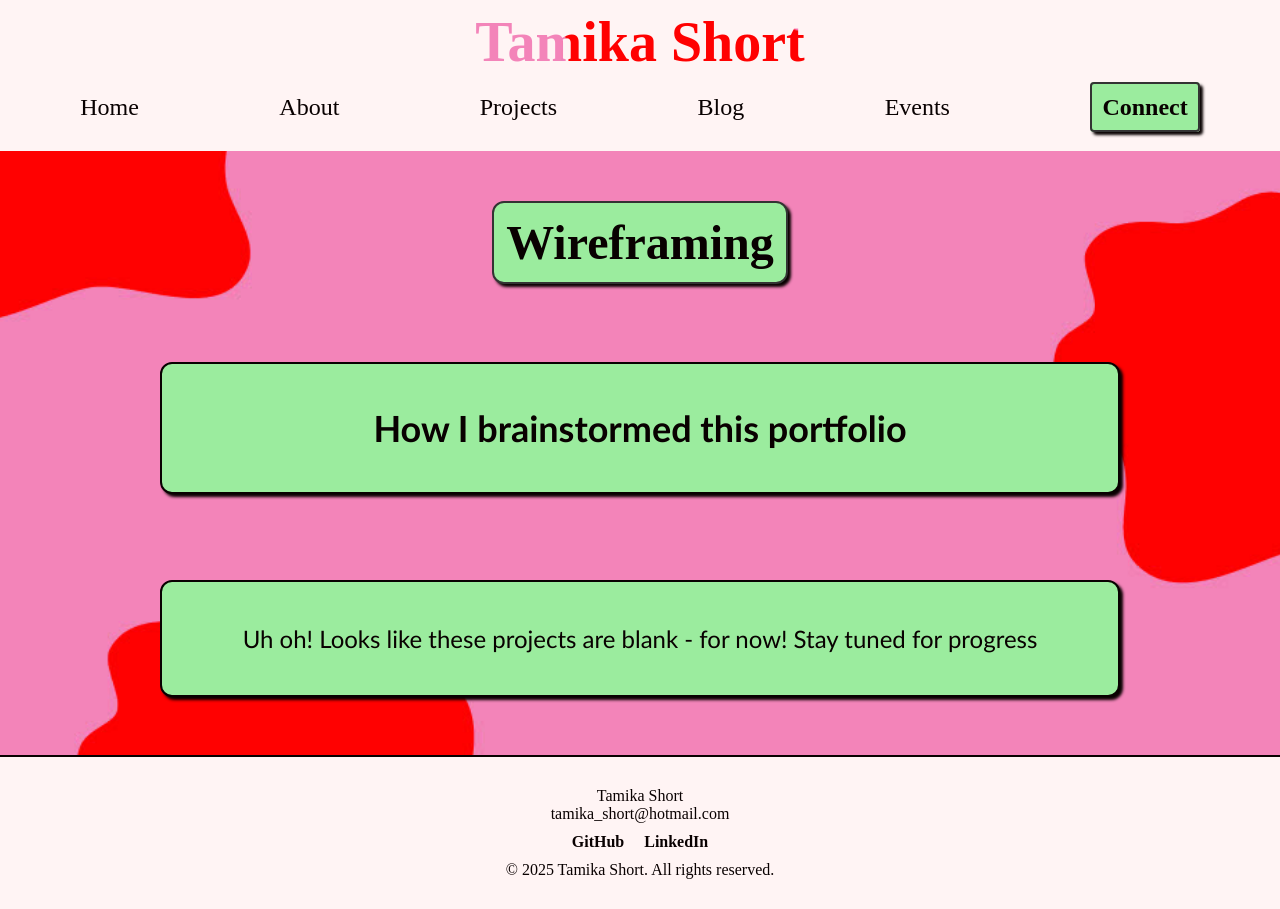
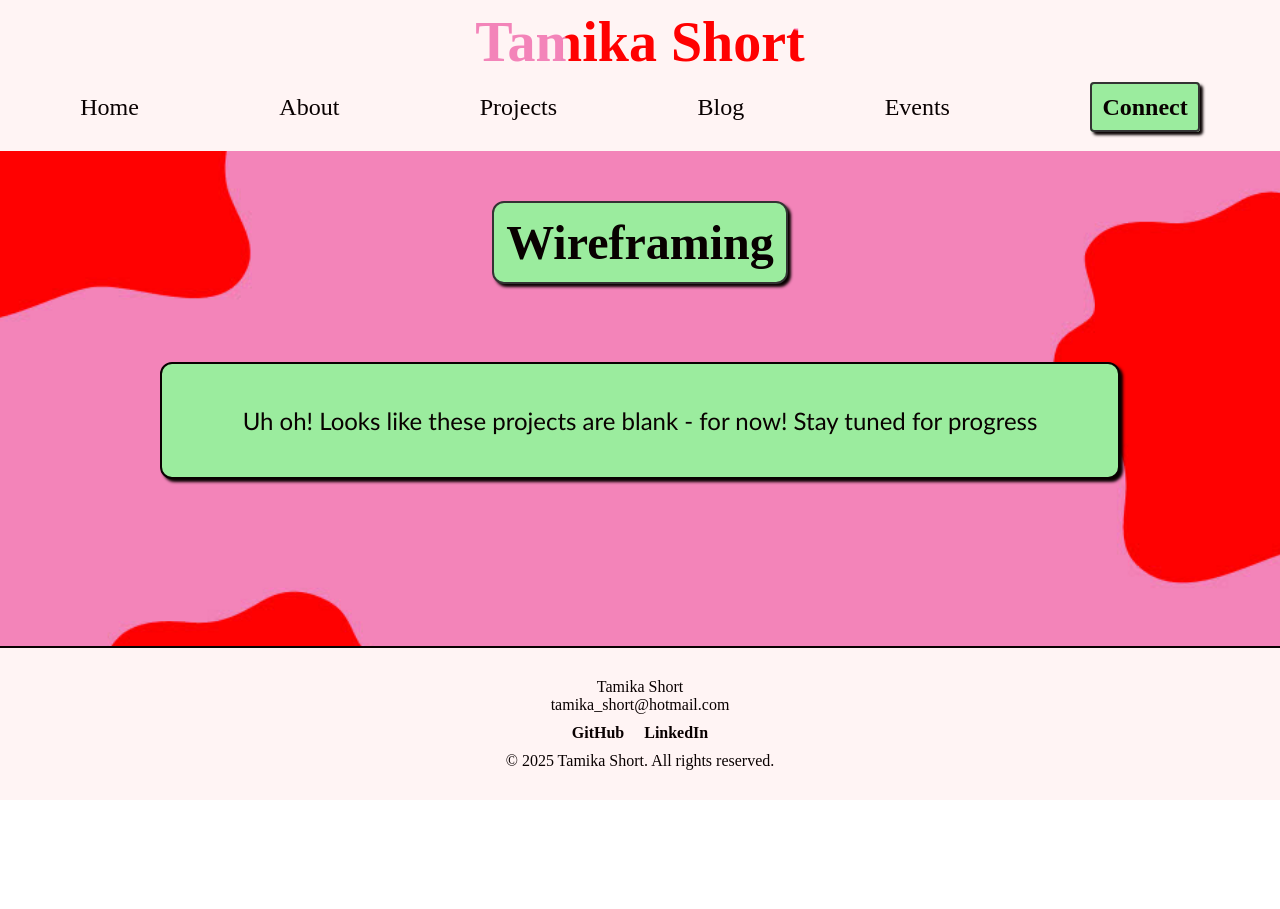
Before and after one commit to tshort11/portfolio, a plain HTML site: page pages/wireframe-portfolio.html in a window 1280 px wide. After the commit the page ends 800 px from the top, so only its background shows below. Drawn offline with Linux system fonts and the light colour scheme.

Commit message:
Update wireframe-portfolio.html

```diff
--- a/pages/wireframe-portfolio.html
+++ b/pages/wireframe-portfolio.html
@@ -27,9 +27,6 @@
       <div class="title">
         <h2>Wireframing</h2>
       </div>
-      <div class="text">
-        <h2>How I brainstormed this portfolio</h2>
-      </div>
       <p class="text"> Uh oh! Looks like these projects are blank - for now! Stay tuned for progress</p>
     </div>
   </main>
```
